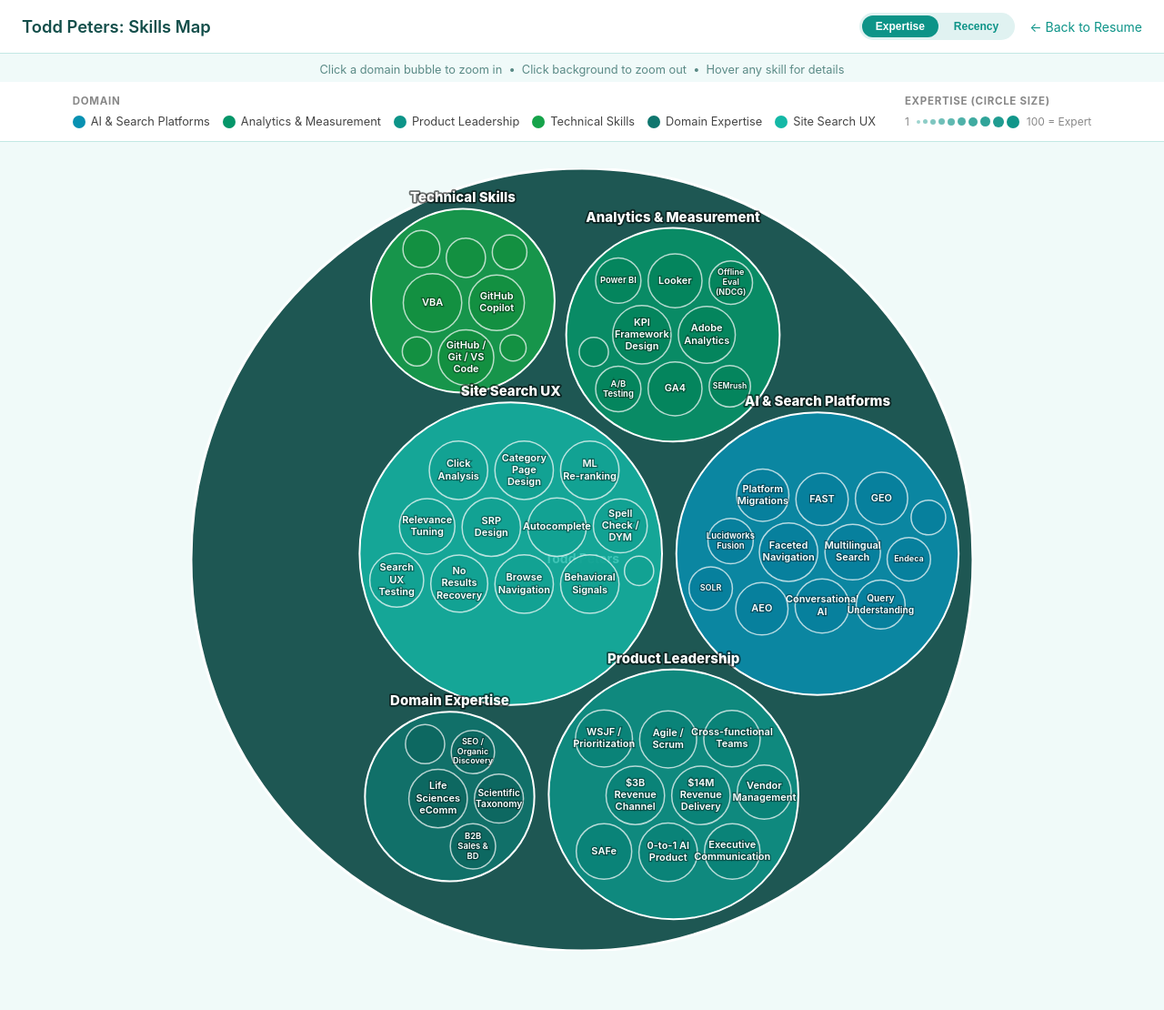
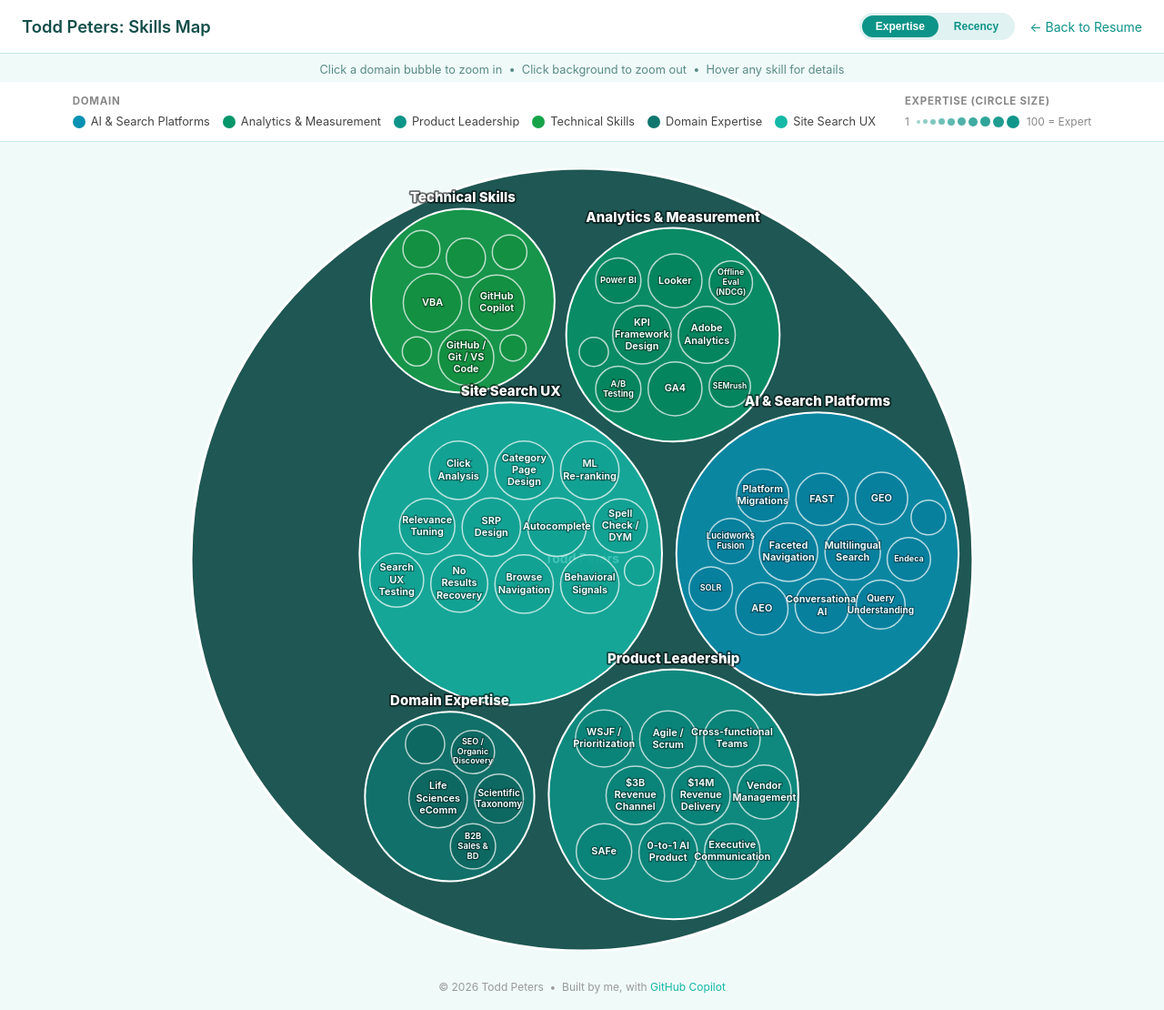
Before and after one commit to tsimech/tsimech.github.io, a Jekyll site: the page docs/skills.html, which Jekyll copies as it is, in a window 1280 px wide. Shown: the whole page at 91% size. Built offline with Jekyll 4.4.1, drawn with Linux system fonts in a browser that asks for light colours; before the commit the page ends 1065 px from its top, so only the background shows below that.

Commit message:
Skills page: add copyright footer

```diff
--- a/docs/skills.html
+++ b/docs/skills.html
@@ -307,6 +307,14 @@
       stroke-width: 3;
     }
 
+    #page-footer {
+      text-align: center;
+      font-size: 0.75em;
+      color: #999;
+      padding: 12px 0 18px;
+      background: #f0faf9;
+    }
+
     text.domain-label {
       font-size: 15px;
       font-weight: 800;
@@ -388,6 +396,10 @@
   </div>
 
   <div id="tooltip"></div>
+
+  <div id="page-footer">
+    &copy; 2026 Todd Peters &nbsp;&bull;&nbsp; Built by me, with <a href="https://tsimech.github.io/skills" style="color:#14b8a6;text-decoration:none;">GitHub Copilot</a>
+  </div>
 
   <script>
   // ── Data ────────────────────────────────────────────────────────────────────
```
